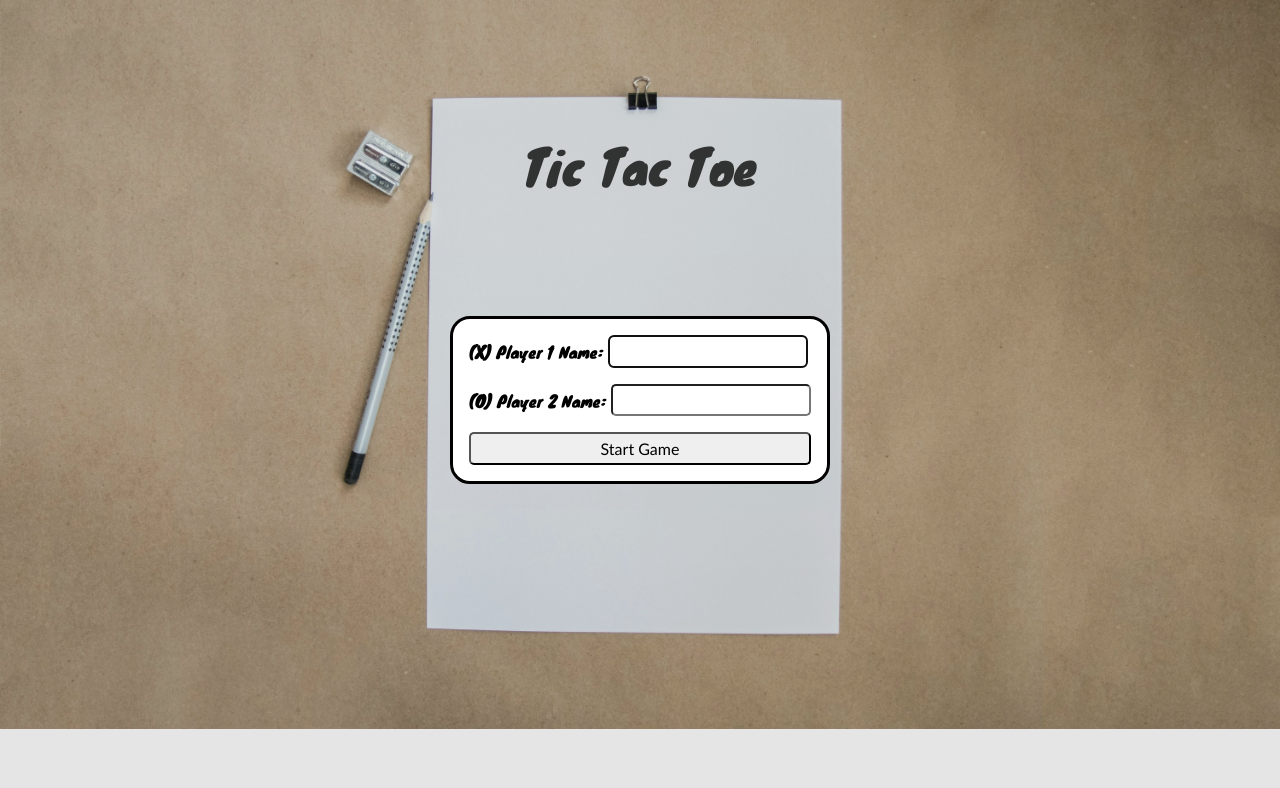
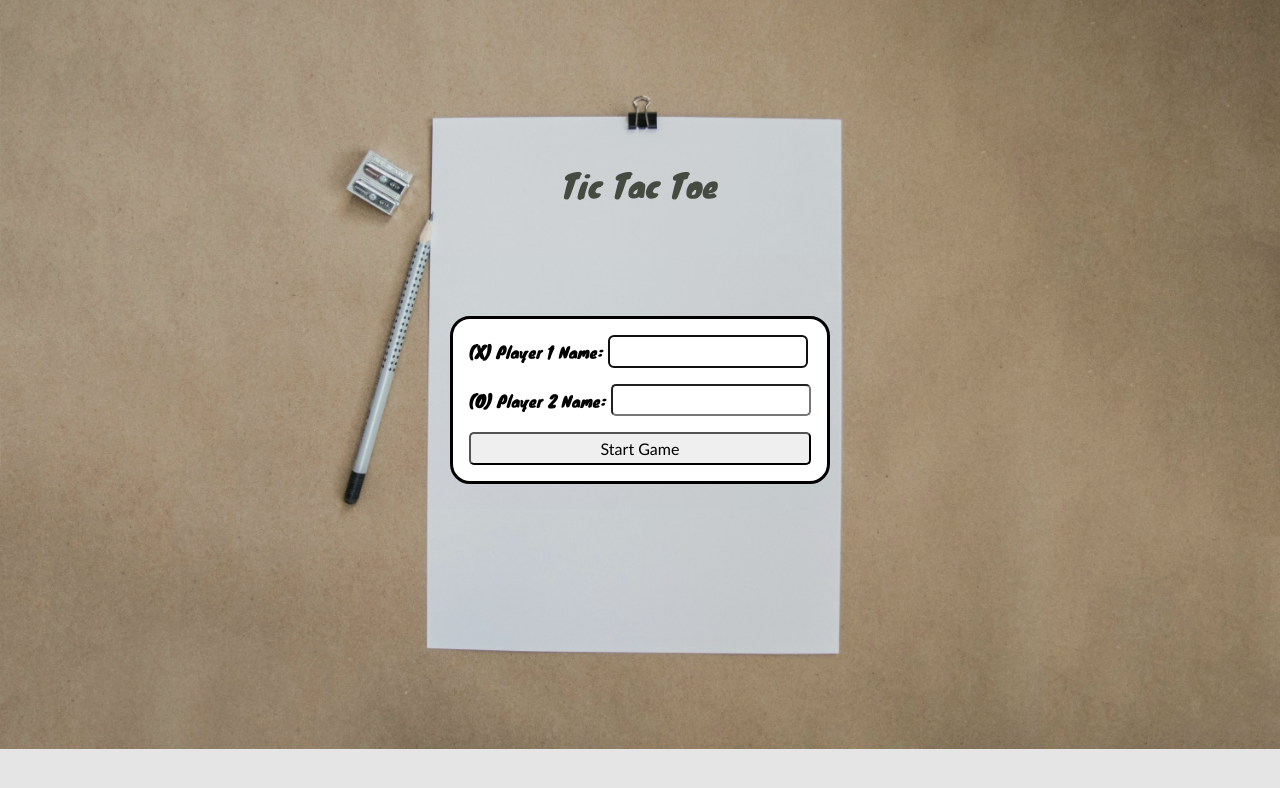
Before and after one commit to denriq55/tic-tac-toe, a plain HTML site: page index.html in a window 1280 px wide. Drawn offline with Linux system fonts and the light colour scheme.

Commit message:
fix font size

```diff
--- a/index.html
+++ b/index.html
@@ -9,7 +9,7 @@
 </head>
 <body>
     <header>
-        <div class="game-name">Tic Tac Toe</div>
+        <p class="game-name">Tic Tac Toe</div>
     </header>
         <dialog id="start">
 
@@ -56,5 +56,6 @@
     </div>
 
 
+
 </body>
 </html>
--- a/styles.css
+++ b/styles.css
@@ -11,9 +11,10 @@ body {
     grid-template-rows: 20% 1fr;
     margin: 8rem;
     font-family: Knewave, 'Gill Sans MT', Calibri, 'Trebuchet MS', sans-serif;
-    color:rgb(55, 57, 56);
+    color:#4d5448;
     background: url(images/bg.jpg) no-repeat center;
     background-size: 100vw;
+
 
 }
 
@@ -27,6 +28,7 @@ body {
 dialog {
     border-radius: 20px;
 }
+
 
 button,
 input {
@@ -43,7 +45,7 @@ header {
     text-align: center;
     grid-column: 2;
     grid-row: 1;
-    font-size: 3rem;
+    font-size: 2rem;
     margin-bottom: 25px;
 
 }
@@ -52,8 +54,9 @@ header {
     display: grid;
     grid-template-columns: repeat(3, 1fr);
     grid-template-rows: repeat(3, 1fr);
-    width: 250px;
-    height: 250px;
+    width: min(250px, 20vw);
+    height: min(250px, 20vw);
+
     grid-column: 2;
     grid-row: 2;
     margin: auto;
@@ -96,17 +99,15 @@ form {
     font-family: 'Gill Sans', 'Gill Sans MT', Calibri, 'Trebuchet MS', sans-serif;
     justify-self: center;
     font-size: 1.2rem;
-    position: relative;
+
 
 }
 
-.confetti1, .player1display {
-
-
-
+.confetti1,
+.player1display {
     grid-column: 1;
     grid-row: 2;
-    left: 1rem;
+
 
 }
 
@@ -117,7 +118,7 @@ form {
 .turn-indicator1,
 .turn-indicator2 {
     width: 5rem;
-    margin-top: 8rem;
+    margin-top: 3rem;
 }
 
 
@@ -125,15 +126,17 @@ form {
 .confetti2, .player2display {
     grid-column: 3;
     grid-row: 2;
-    right: 1rem;
+
 
 
 }
 
 .confetti1,
 .confetti2 {
-    height: 10rem;
+    width: 0.5rem;
+
 }
+
 
 @keyframes blink {
     0% {
```
Also changed, not shown: images/confetti.gif, script.js (line endings or trailing spaces).
